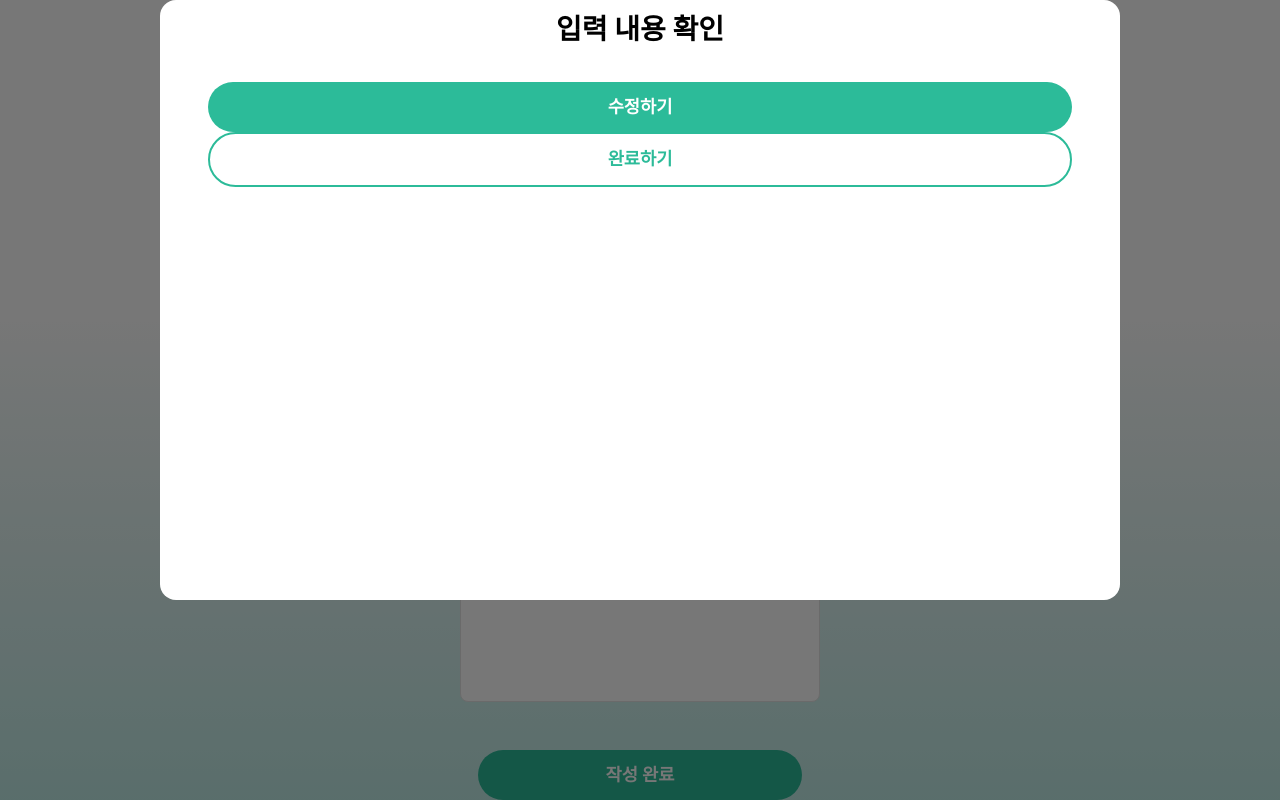
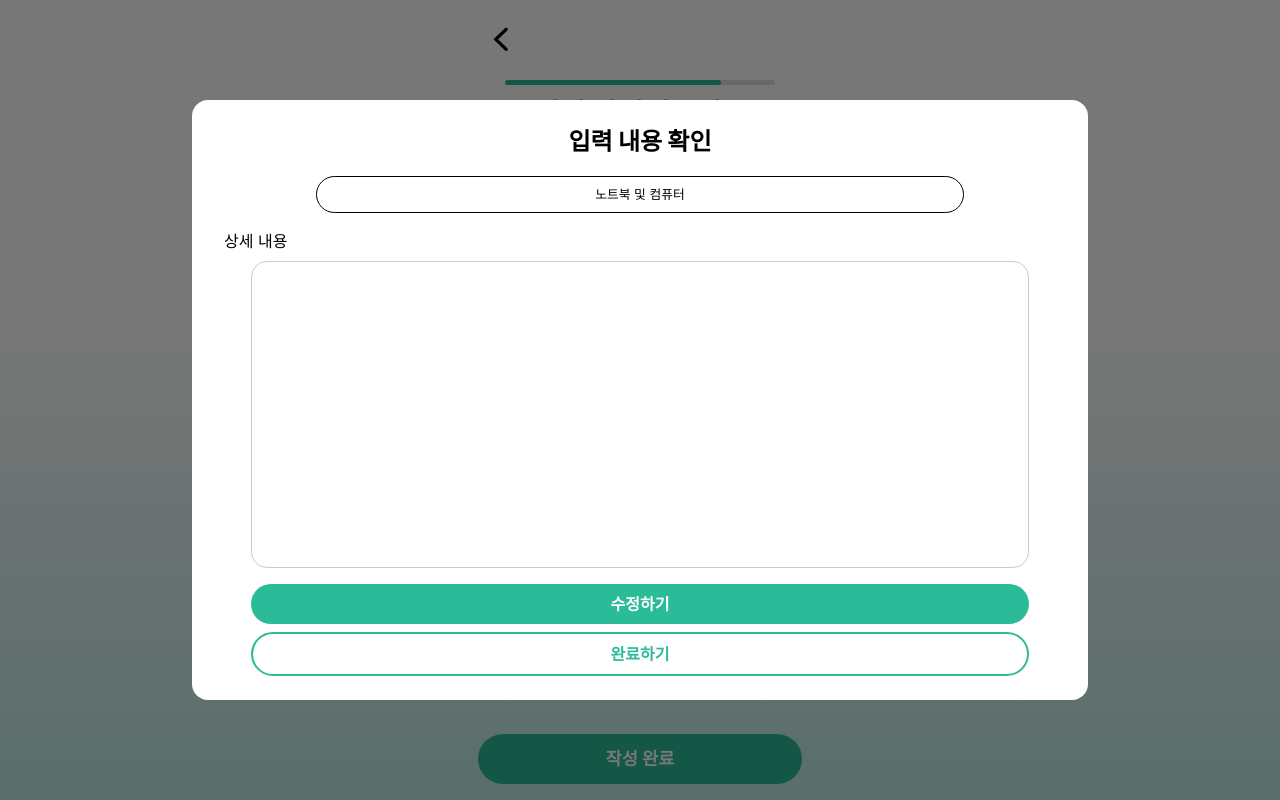
Before and after one commit to HakkertonDitto/frontend, a React (Create React App) app: page /asker/helpdetail in a window 1280 px wide. Both pictures are taken after a click on the button "작성 완료". Built offline with nearby package versions, Linux system fonts and the light colour scheme; a web font is replaced by a local one.

Commit message:
feat: compose modal contents

```diff
--- a/src/components/index.js
+++ b/src/components/index.js
@@ -14,8 +14,9 @@ export const Button = styled.button`
     width: ${({ width }) => width || '90%'};
     color: #fff;
     border: none;
-    border-radius: 2.5rem;
-    padding: 0.75rem 1rem;
+    margin-bottom: 1rem;
+    padding: ${({paddingHeight=1.5}) => paddingHeight/2}rem 1rem;
+    border-radius: ${({paddingHeight=1.5}) => 1.1+paddingHeight}rem;
     font-size: 1.1rem;
     font-weight: 700;
     cursor: pointer;
--- a/src/components/modal/DetailConfirmModal.js
+++ b/src/components/modal/DetailConfirmModal.js
@@ -1,5 +1,34 @@
 import styled from "styled-components"
 import { Title, Button } from "../../components";
+
+export default ({ active, onClickEdit, onClickDone }) => {
+    return (
+        <ModalBackground active={ active }>
+            <Modal>
+                <Title style={{
+                    marginBottom: "1rem",
+                    fontSize: "1.5rem",
+                    fontWeight: "800"}} >입력 내용 확인</Title>
+                <Catagory>노트북 및 컴퓨터</Catagory>
+                <SubTitle>상세 내용</SubTitle>
+                <Detail style={{margin: "0 auto"}}></Detail>
+                <Button paddingHeight={1}
+                 style={{
+                    margin: "1rem auto 0 auto",
+                    fontSize: "1rem"}} onClick={ onClickEdit }>수정하기</Button>
+                <Button  paddingHeight={1}
+                 style={{
+                    margin: "0.5rem auto",
+                    backgroundColor: "#FFF",
+                    color: "var(--main-color)",
+                    border: "2px solid var(--main-color)",
+                    boxSizing: "border-box",
+                    fontSize: "1rem"
+                }} onClick={ onClickDone }>완료하기</Button>
+            </Modal>
+        </ModalBackground>
+    )
+}
 
 const ModalBackground = styled.div`
     display: ${({active}) => active ? "flex" : "none"};
@@ -10,29 +39,38 @@ const ModalBackground = styled.div`
     justify-content: center;
     align-itmes: center;
 `
+
 const Modal = styled.div`
     display: flex;
     flex-direction: column;
     align-item: center;
-    width: 75vw;
+    width: 70vw;
     height: 75vh;
     background-color: #FFFFFF;
     border-radius: 1rem;
+    padding: 1rem;
+    margin: auto;
 `
 
-export default ({ active, onClickEdit, onClickDone }) => {
-    return (
-        <ModalBackground active={ active }>
-            <Modal>
-                <Title>입력 내용 확인</Title>
-                <Button style={{margin: "0 auto"}} onClick={ onClickEdit }>수정하기</Button>
-                <Button style={{
-                    margin: "0 auto",
-                    backgroundColor: "#FFF",
-                    color: "var(--main-color)",
-                    border: "2px solid var(--main-color)"
-                }} onClick={ onClickDone }>완료하기</Button>
-            </Modal>
-        </ModalBackground>
-    )
-}
+const Catagory = styled.div`
+    border: 1px solid #000;
+    border-radius: 2rem;
+    text-align: center;
+    padding: 0.5rem;
+    font-size: 0.8rem;
+    margin: 0 auto 1rem auto;
+    width: 75%;
+`
+
+const SubTitle = styled.div`
+    font-size: 1rem;
+    margin: 0 0 0.5rem 1rem;
+`
+
+const Detail = styled.div`
+    padding: 1rem;
+    border: 1px solid #CCC;
+    width: 90%;
+    height: 65%;
+    border-radius: 1rem;
+`
--- a/src/pages/asker/HelpDetail.js
+++ b/src/pages/asker/HelpDetail.js
@@ -16,6 +16,10 @@ const HelpDetail = () => {
   const closeModal = (e) => {
     e.preventDefault();
     setModalActive(false);
+  }
+
+  const sendRequsetToServer = () => {
+
   }
 
   return (
```
